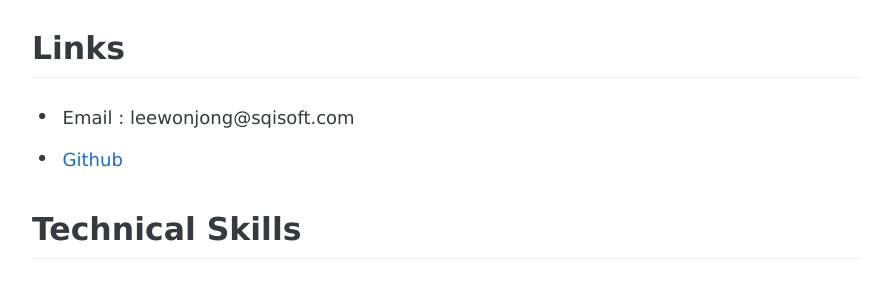
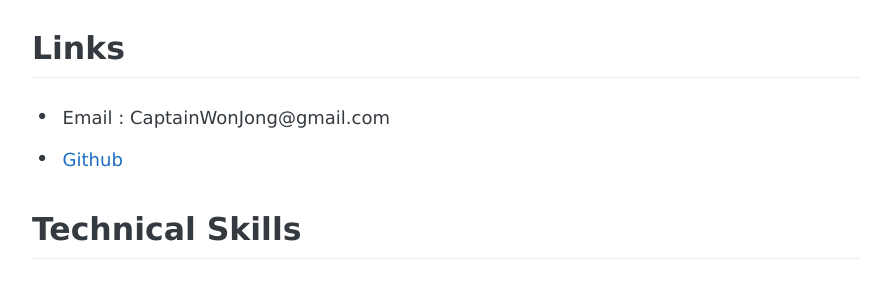
Before and after one commit to CaptainWonJong/CaptainWonJong.github.io, a Jekyll site: the page built from about.md, in a window 1280 px wide and 900 px high, scrolled down 303 px. Shown: the part 153-442 px from the top of the window, without its empty margins (194-1085 px from the left). Built offline with Jekyll 4.4.1, drawn with Linux system fonts in a browser that asks for light colours; some web fonts are replaced.

Commit message:
modify about

```diff
--- a/about.md
+++ b/about.md
@@ -10,7 +10,7 @@ permalink: /about/
 - Working in [SQI SOFT](http://www.sqisoft.com) (2017.09.04 ~ 2019.09.16)
 
 ## Links
-- Email : leewonjong@sqisoft.com
+- Email : CaptainWonJong@gmail.com
 - [Github](https://github.com/CaptainWonJong)
 
 ## Technical Skills
```
